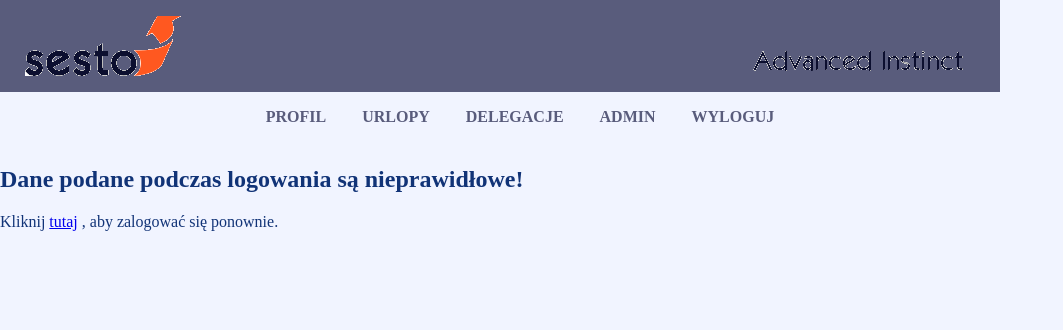
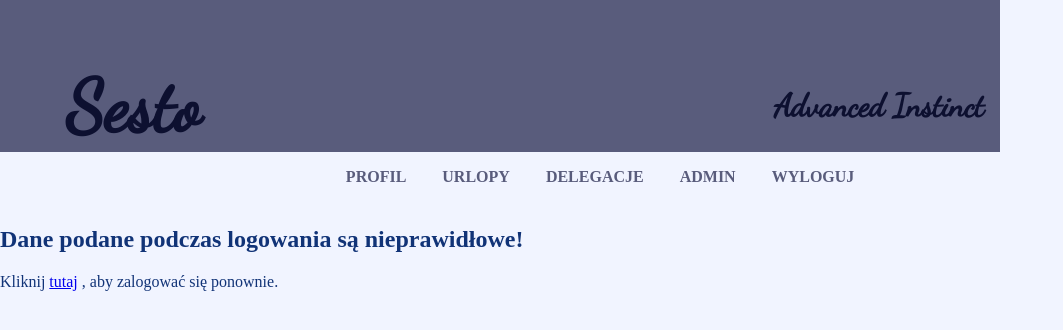
Before and after one commit to DominikZabron/eployees, a Django app: page /invalid/ in a window 1280 px wide. Shown: the top 330 px of the page, without its empty margins (0-1063 px from the left). Run offline with Django 3.2, Linux system fonts and the light colour scheme; parts of the project's set-up code (start-up, migrations or seed data) failed here and were passed over.

Commit message:
experimenting with logo

```diff
--- a/static/employees/style.css
+++ b/static/employees/style.css
@@ -1,3 +1,4 @@
+@import url('https://fonts.googleapis.com/css?family=Dancing+Script:400|Open+Sans:700,400');
 
 body {
 	background-color: #F1F4FF;
@@ -9,12 +10,40 @@ body {
 #header {
 	background-color: #595C7C;
 	padding: 1em;
+	font-family: 'Dancing Script', 'Helvetica Neue', Helvetica, Arial;
+	color: #0D1030;
+	font-weight: bold;
+	text-decoration: none;
+	height: 120px;
 }
 
+#header #company a {
+	color: #0D1030;
+	font-weight: bold;
+	text-decoration: none;
+	font-size: 36px;
+	float: left;
+	position: inline;
+	margin-left: 50px;
+}
+
+#header #company a:hover {
+	color: #F1F4FF;
+}
+
+#header #motto {
+	float: right;
+	margin-top: 50px;
+	position: inline;
+}
+
+
+/*
 #header img {
 	display: block;
 	margin: 0px auto;
 }
+*/
 
 #nav {
 	text-align: center;
--- a/templates/base.html
+++ b/templates/base.html
@@ -16,7 +16,13 @@
 
     <div id="header">
 
+        <!--
         <a href="http://sesto.pl/pl"><img src="/media/sesto2.png/" alt="SESTO Sp. z.o.o." /></a>
+        -->
+
+        <div id="company"><a href="/"><h1>Sesto</h1></a></div>
+        <div id="motto"><h1>Advanced Instinct</h1></div>
+
 
     </div>
 
```
